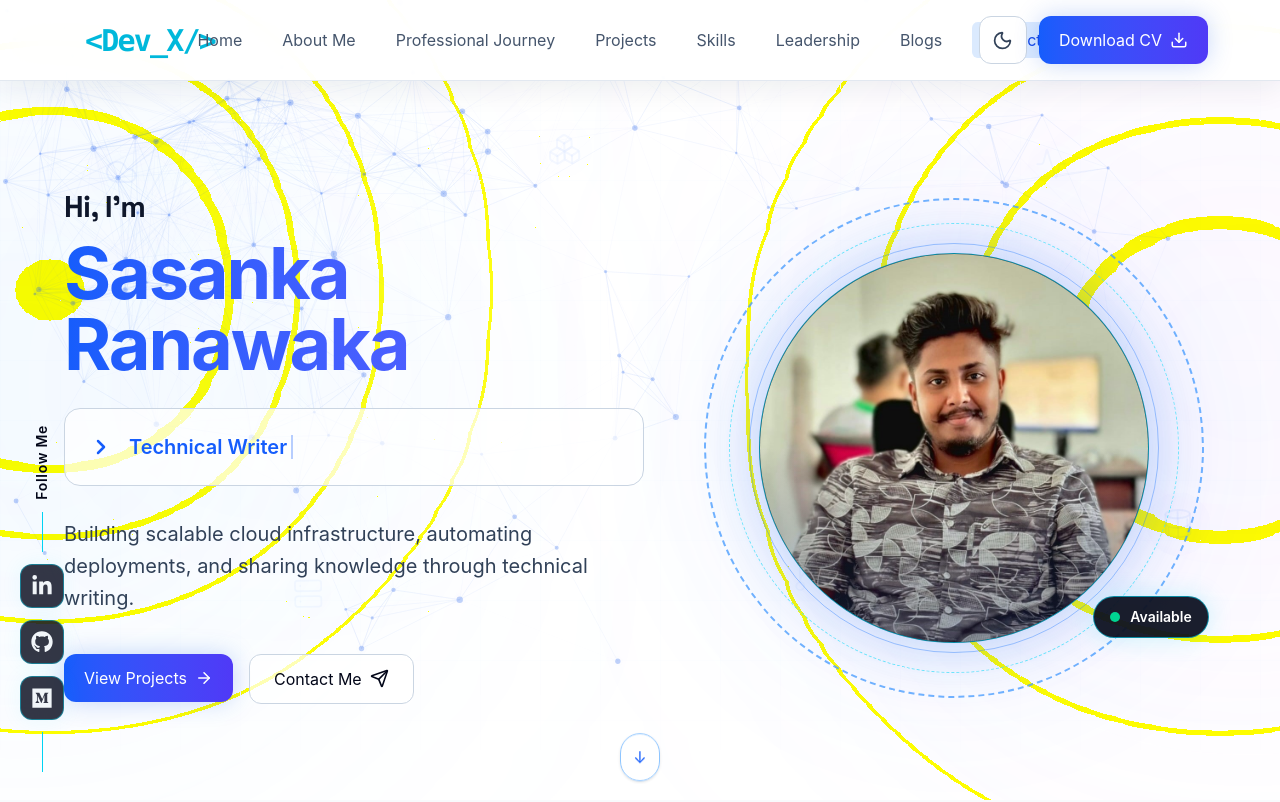
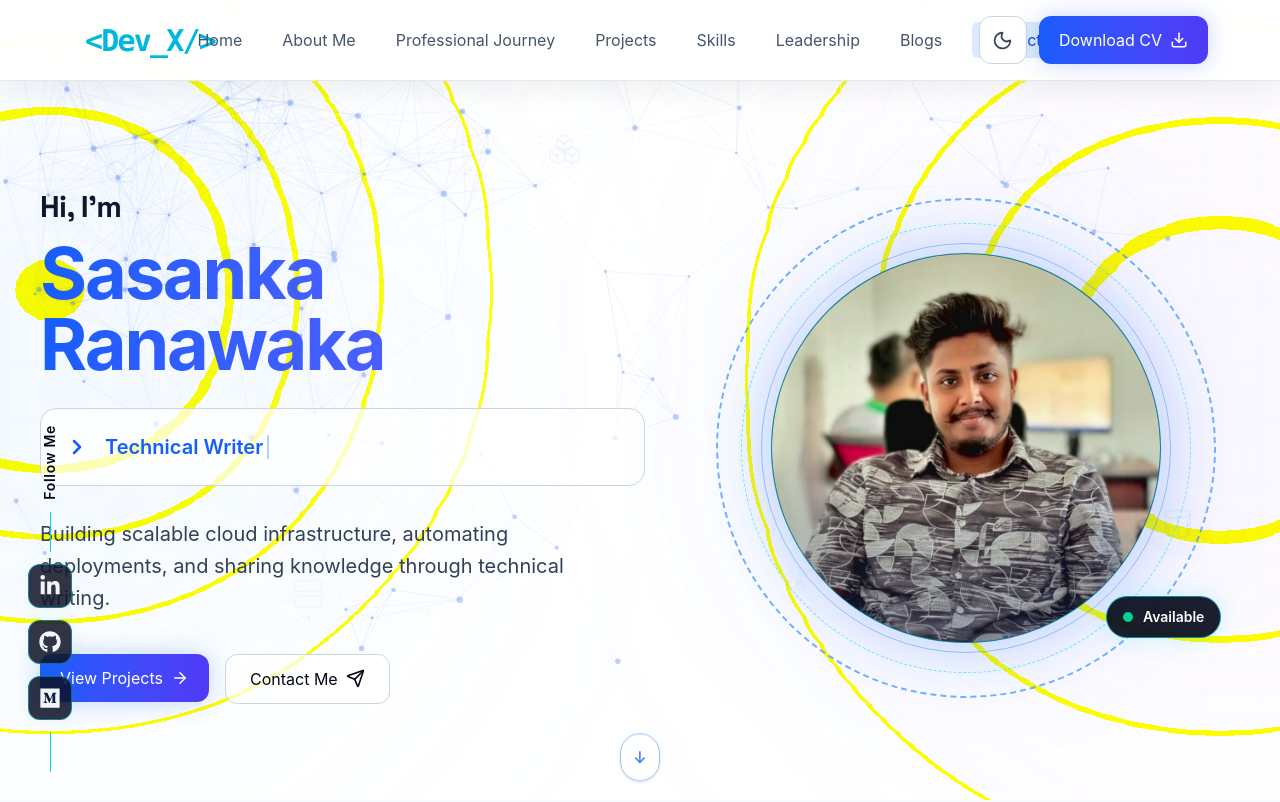
Before and after one commit to SasankaDinith/Modern-Portfolio-Website, a React (Vite) app in the folder client/: page / in a window 1280 px wide. Shown: the top 802 px of the page. Built offline with nearby package versions, Linux system fonts and the light colour scheme.

Commit message:
Update the portfolio

```diff
--- a/client/src/components/common/SocialRail.tsx
+++ b/client/src/components/common/SocialRail.tsx
@@ -50,7 +50,7 @@ export function SocialRail() {
         delay: 0.6,
         ease: [0.22, 1, 0.36, 1],
       }}
-      className="fixed bottom-7 left-5 z-40 hidden flex-col items-center gap-3 xl:flex"
+      className="fixed bottom-7 left-7 z-40 hidden flex-col items-center gap-3 xl:flex"
       aria-label="Social media links"
     >
 
--- a/client/src/features/hero/HeroProfile.tsx
+++ b/client/src/features/hero/HeroProfile.tsx
@@ -17,7 +17,7 @@ export function HeroProfile() {
         mx-auto
         aspect-square
         w-full
-        max-w-[380px]
+        max-w-[390px]
         cursor-pointer
 
         md:max-w-[420px]
--- a/client/src/features/hero/HeroSection.tsx
+++ b/client/src/features/hero/HeroSection.tsx
@@ -141,7 +141,7 @@ export function HeroSection() {
           mx-auto
           grid
           w-full
-          max-w-[1480px]
+          max-w-[1700px]
           items-center
           gap-14
           px-6
@@ -151,11 +151,11 @@ export function HeroSection() {
           md:px-10
 
           lg:grid-cols-[minmax(0,1.05fr)_minmax(400px,0.95fr)]
-          lg:px-16
+          lg:px-10
 
           xl:gap-12
 
-          2xl:px-24
+          2xl:px-16
         "
       >
         {/* Left side */}
```
